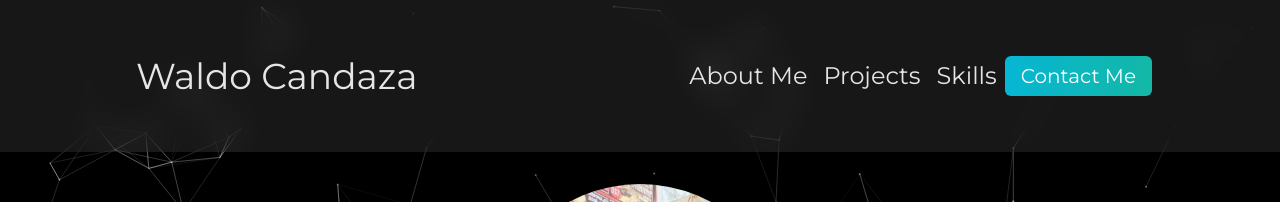
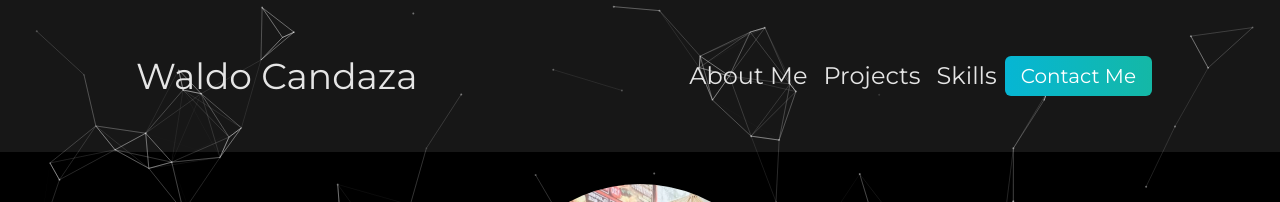
Before and after one commit to wreckingralph06/online-portfolio, a Next.js app: page / in a window 1280 px wide. Shown: the top 202 px of the page. Built offline with nearby package versions, Linux system fonts and the light colour scheme.

Commit message:
Moved transparency property from horizontal navbar to vertical navbar

```diff
--- a/components/Navbar.js
+++ b/components/Navbar.js
@@ -7,7 +7,7 @@ import hamburger_icon from "../public/svg-icons/hamburger-menu-svgrepo-com.svg";
 export default function Navbar() {
   const [showLinks, setShowLinks] = useState(false);
   return (
-    <nav className="navbar-section flex items-center justify-between py-8 px-32 backdrop-filter backdrop-blur-lg bg-opacity-30 border-gray-200">
+    <nav className="navbar-section flex items-center justify-between py-8 px-32">
       <h1 className="text-4xl text-neutral-500 hover:text-neutral-700 focus:text-neutral-700 disabled:text-black/30 dark:text-neutral-200 dark:hover:text-neutral-300 dark:focus:text-neutral-300 lg:px-2 [&.active]:text-black/90 dark:[&.active]:text-zinc-400">
         <Link href="/">Waldo Candaza</Link>
       </h1>
@@ -15,10 +15,9 @@ export default function Navbar() {
         <ul
           className={
             showLinks
-              ? "hidden backdrop-filter backdrop-blur-lg bg-opacity-30 border-gray-200"
+              ? "hidden backdrop-blur-lg bg-opacity-30 border-gray-200"
               : "navbar-tabs flex items-center"
           }
-          // id={showLinks ? "hidden" : ""}
         >
           <NavbarItem
             navbarItemName={"About Me"}
--- a/styles/index.css
+++ b/styles/index.css
@@ -22,7 +22,7 @@
   }
 }
 
-.navbar-section .rightSide #hidden{
+.navbar-section .rightSide .hidden{
   display: flex;
 }
 
@@ -53,7 +53,7 @@
     flex-direction: column;
     align-items: center;
     z-index: 40;
-    background-color: rgb(30 41 59);
+    background: hsla(0, 0%, 100%, 0.09);
   }
 }
 
```
